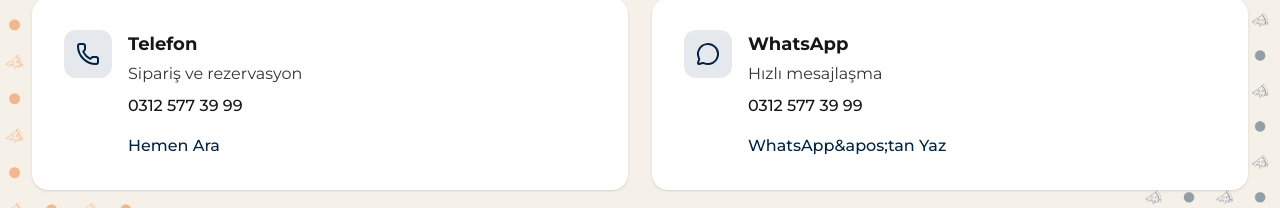
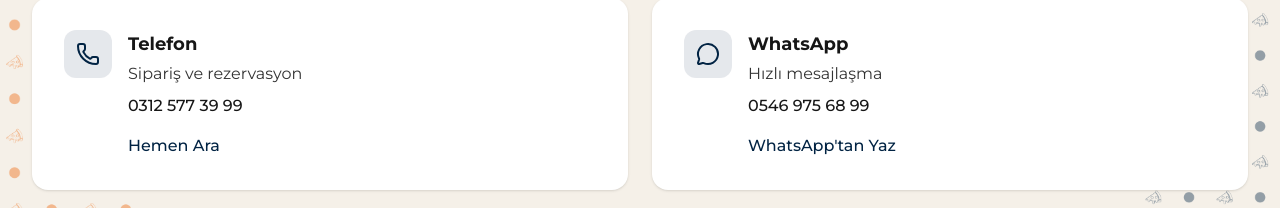
Before and after one commit to MaKiNiST19/johnfilippo, a Next.js app: page /iletisim in a window 1280 px wide. Shown: the part 466-674 px from the top of the page. Built offline with nearby package versions, Linux system fonts and the light colour scheme.

Commit message:
worktree ile whatsapp gönderildi

```diff
--- a/app/(public)/eryaman/page.tsx
+++ b/app/(public)/eryaman/page.tsx
@@ -37,8 +37,8 @@
     city: '06824 Etimesgut, Ankara',
     phone: '0312 577 39 99',
     phoneLink: 'tel:+903125773999',
-    whatsapp: '0312 577 39 99',
-    whatsappLink: 'https://wa.me/903125773999',
+    whatsapp: '0546 975 68 99',
+    whatsappLink: 'https://wa.me/905469756899',
     mapsLink: 'https://maps.google.com/?q=John+Filippo+Pizza+Eryaman',
     hours: {
         weekdays: '11:00 - 23:00',
--- a/app/(public)/iletisim/page.tsx
+++ b/app/(public)/iletisim/page.tsx
@@ -25,8 +25,8 @@
     city: '06824 Etimesgut, Ankara',
     phone: '0312 577 39 99',
     phoneLink: 'tel:+903125773999',
-    whatsapp: '0312 577 39 99',
-    whatsappLink: 'https://wa.me/903125773999',
+    whatsapp: '0546 975 68 99',
+    whatsappLink: 'https://wa.me/905469756899',
     email: 'info@johnfilippo.com',
     mapsLink: 'https://maps.google.com/?q=John+Filippo+Pizza+Eryaman',
     hours: {
@@ -50,7 +50,7 @@
         description: 'Hızlı mesajlaşma',
         value: CONTACT_INFO.whatsapp,
         link: CONTACT_INFO.whatsappLink,
-        linkText: 'WhatsApp&apos;tan Yaz',
+        linkText: "WhatsApp'tan Yaz",
         external: true,
     },
     {
```
